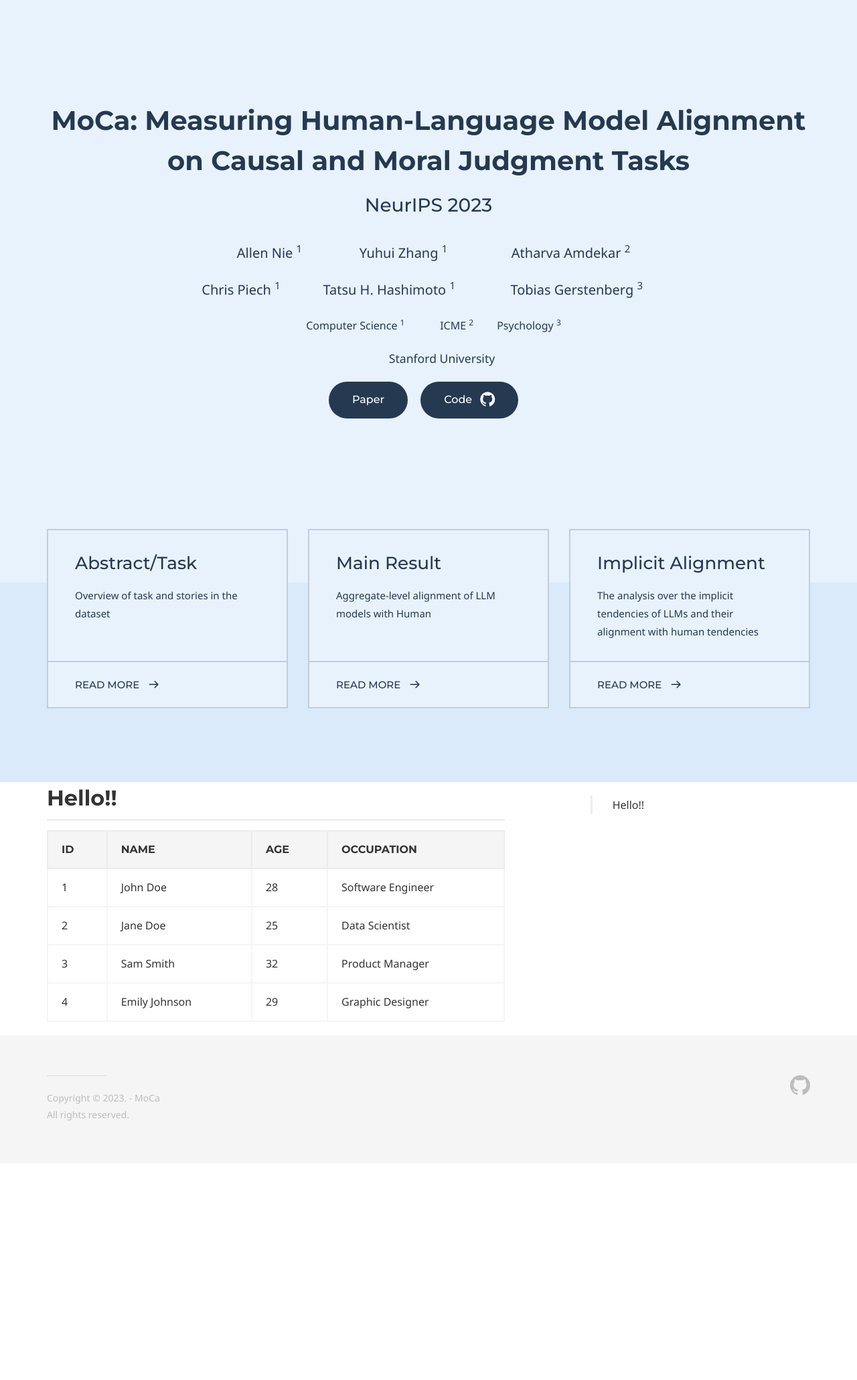
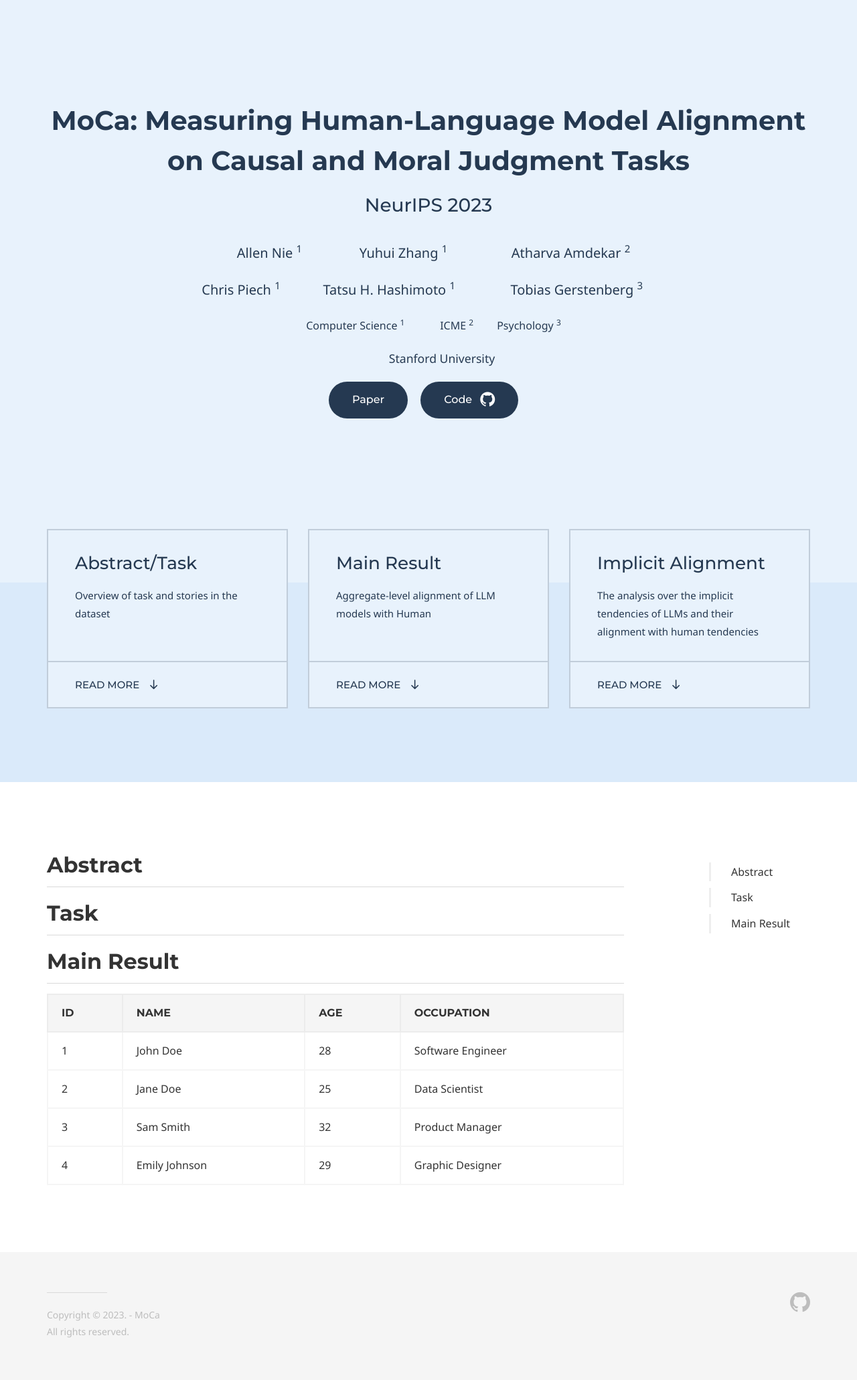
Before and after one commit to moca-llm/moca-llm.github.io, a Jekyll site: the page built from index.md, in a window 1280 px wide. Shown: the whole page at 67% size. Built offline with Jekyll 4.4.1, drawn with Linux system fonts in a browser that asks for light colours; some web fonts are replaced; before the commit the page ends 1737 px from its top, so only the background shows below that.

Commit message:
update style

```diff
--- a/doks-theme/_layouts/homepage.html
+++ b/doks-theme/_layouts/homepage.html
@@ -117,7 +117,7 @@
 												</div><!-- /.nav-grid__content -->
 												<p class="nav-grid__btn">
 													{{ item.cta }}
-													<i class="icon icon--arrow-right"></i>
+													<i class="icon icon--arrow-down"></i>
 												</p>
 											</a><!-- /.nav-grid__item -->
 										</div><!-- /.col -->
@@ -130,24 +130,25 @@
 
 			</div><!-- /.section -->
 		{% endif %}
-		<div class="'section">
+
+		<div class="'section main-content">
 			<!-- You can keep adding things here -->
 			<div class="container">
 				<div class="row justify-content-center">
-				<div class="col-md-8">
+					<div class="col-md-10">
 						<div class="content">
 							{{ content }}
 						</div><!-- /.content -->
 					</div><!-- /.col -->
-				<div class="col-md-4 col-md-offset-1">
+					<div class="col-md-2 col-md-offset-1">
 						<div class="sections-list-wrapper">
 							<div class="sections-list js-sections js-affix js-scrollspy hidden-xs hidden-sm"></div><!-- /.sections-list -->
 						</div>
 					</div><!-- /.col -->
 				</div><!-- /.row -->
 			</div><!-- /.container -->
+		</div>
 
-		</div>
 		{% include site-footer.html %}
 	</body>
 </html>
--- a/doks-theme/_sass/_customized.scss
+++ b/doks-theme/_sass/_customized.scss
@@ -22,3 +22,7 @@
 .university-title {
     font-size: 1.1em;
 }
+
+.main-content {
+    padding: 6.25rem 0 5rem 0;
+}
--- a/index.md
+++ b/index.md
@@ -66,7 +66,11 @@
       url: '#'
 ---
 
-## Hello!!
+## Abstract
+
+## Task
+
+## Main Result
 
 | ID  | Name          | Age | Occupation     |
 |-----|---------------|-----|----------------|
```
Also changed, not shown: 3 other files. Lines whose indentation alone changed are shown as unchanged.
